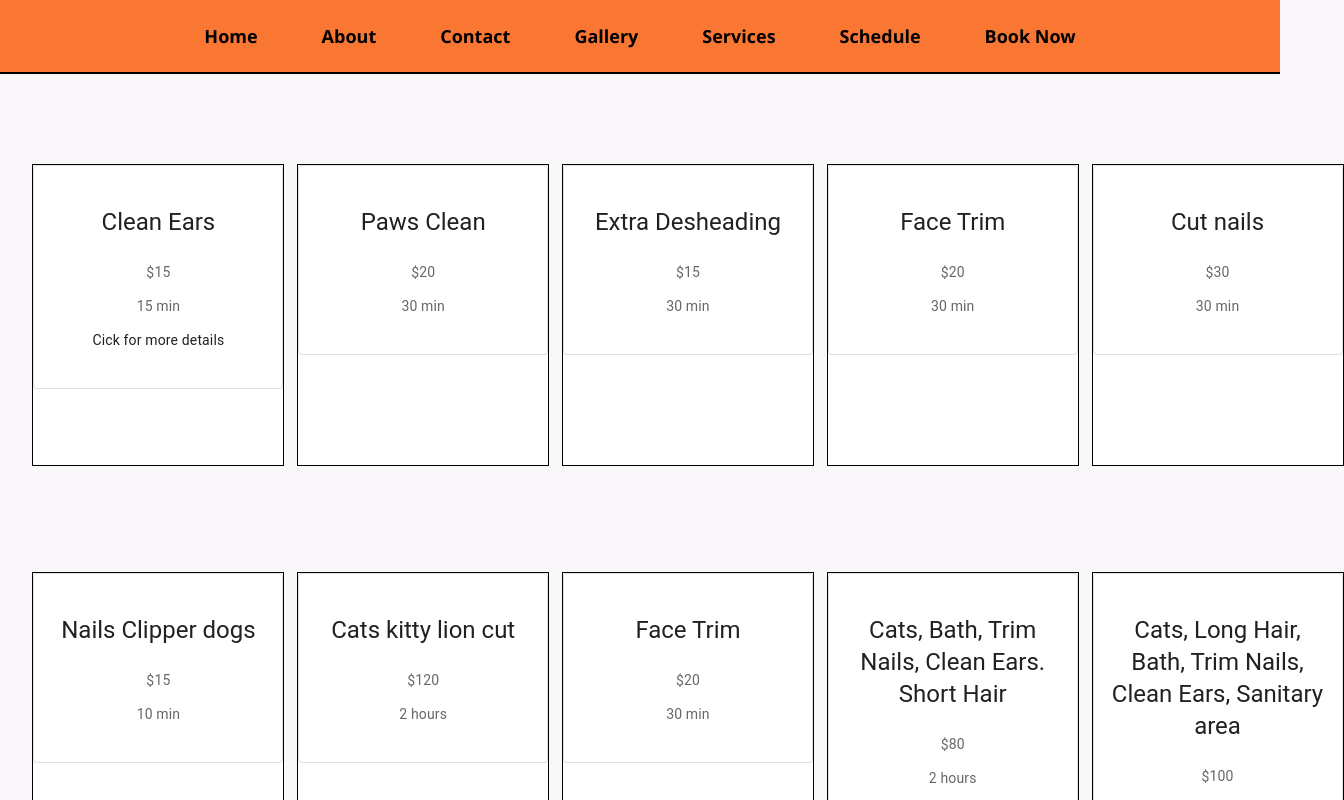
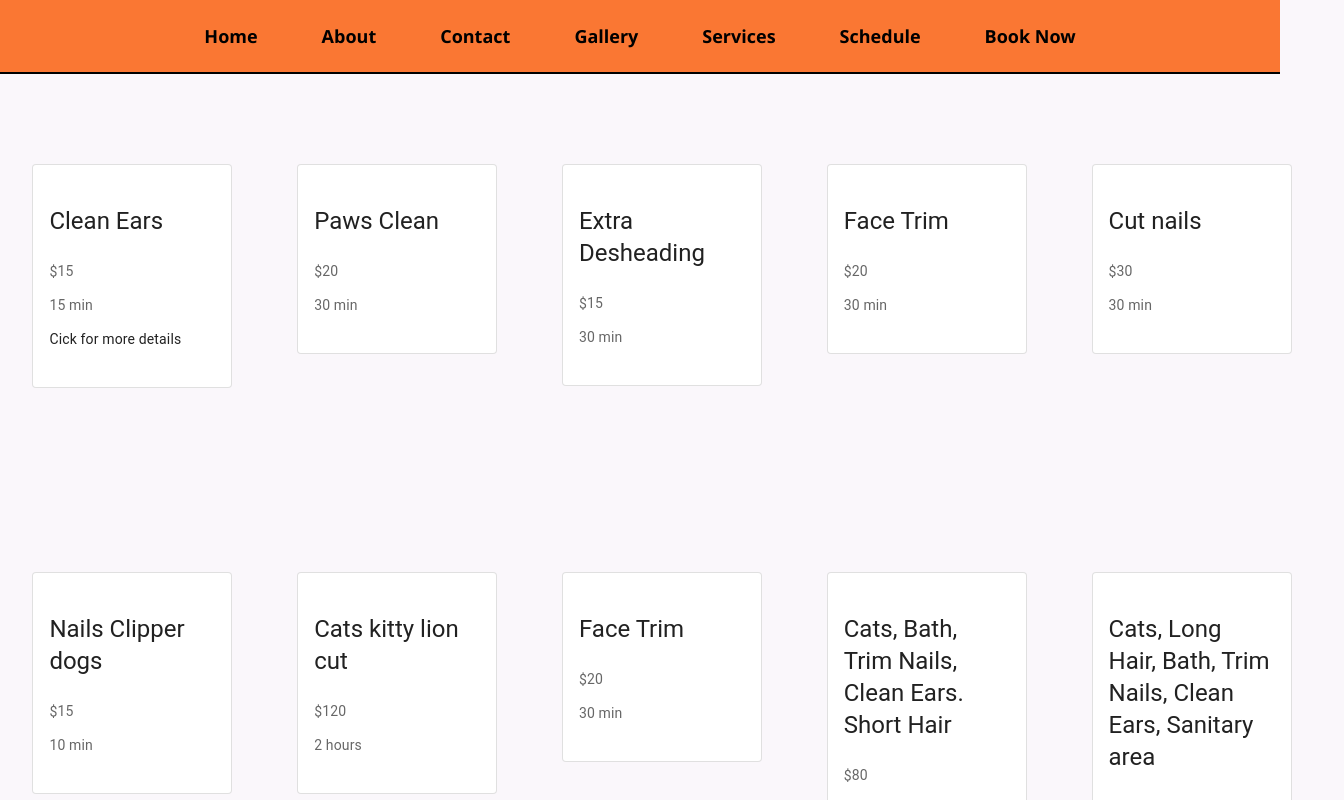
Before and after one commit to chromeshock/astoria-grooming-holsitic-spa, a React (Create React App) app: page /Services in a window 1280 px wide. Shown: the top 800 px of the page, 1344 px wide, since content can reach past the window. Built offline with nearby package versions, Linux system fonts and the light colour scheme.

Commit message:
services layout change

```diff
--- a/src/components/App.css
+++ b/src/components/App.css
@@ -45,29 +45,27 @@ h1 {
 
 .services-grid {
     display: grid;
-    grid-template-columns: repeat(5 , 0.2fr);
+    grid-template-columns: repeat(5, .2fr);
+
 }
 
 .card-container {
-  perspective: 1000px;
-  position: relative;
-  margin: 5em 1.8em 1em 1.8em;
+  transition: height 0.3s ease-in-out;
+  overflow: hidden;
+  margin: 5em 1em 1em 1em;
   height: 300px;
-  width: 200px;
 }
 
-.card-container .card-flip.flipped {
-  transform: rotateY(180deg); /* Added hover effect */
-      box-shadow: 0 8px 16px 0 rgba(0, 0, 0, 0.2), 0 6px 20px 0 rgba(0, 0, 0, 0.19);
-
+.card-container.expanded {
+  height: auto; /* Height auto when expanded */
 }
 
-.card-flip {
-  width: 250px;
-  height: 300px;
-  position: absolute;
-  transform-style: preserve-3d;
-  transition: transform 0.5s;
+/*cards formatting*/
+.card-container .MuiCardContent-root {
+  max-height: 5%;
+  border: 1px solid black;
+  text-align: center;
+  padding: 5px;
 }
 
 .card-front,
@@ -76,20 +74,16 @@ h1 {
   width: 100%;
   height:inherit;
   backface-visibility: hidden;
-  text-align: center;
-  border: 1px solid;
   background-color: white;
+  z-index: 1;
+
 }
 
 .card-back {
   transform: rotateY(180deg);
+  position: absolute;
+
 }
-
-/*
-.service-card .MuiTypography-root {
-    font-size: 24px;
-}
-*/
 
 /*photo gallery container*/
 .enlarge {
--- a/src/components/ServicesCard.js
+++ b/src/components/ServicesCard.js
@@ -4,18 +4,16 @@ import CardContent from '@mui/material/CardContent';
 import Typography from '@mui/material/Typography';
 import { useState } from'react';
 
+
 function ServiceCard({ service }) {
-  const [isFlipped, setFlipped] = useState(false);
+  const [isExpanded, setExpanded] = useState(false);
 
-  const handleFlip = () => {
-    setFlipped(!isFlipped);
+  const handleExpand = () => {
+    setExpanded(!isExpanded);
   };
 
   return (
-    <div className="card-container" onClick= {handleFlip}>
-      <div className={`card-flip ${isFlipped ? 'flipped' : ''}`}>
-        <div className="card-front">
-          <div className="service-card">
+    <div className={`card-container ${isExpanded ? 'expanded' : ''}`} onClick={handleExpand}>
       <Card variant="outlined">
         <CardContent>
           <Typography variant="h5" component="div">
@@ -30,23 +28,13 @@ function ServiceCard({ service }) {
           <Typography variant="body2" component="div">
            <p>{service.details}</p>
           </Typography>
-              </CardContent>
-            </Card>
-          </div>
-        </div> {/* This closing div tag was missing */}
-        <div className="card-back">
-          <Card variant="outlined">
-            <CardContent>
-              <Typography variant="h5" component="div">
-               <p>More Details</p>
-              </Typography>
+          {isExpanded && (
             <Typography variant="body2" color="textSecondary">
               <p>{service.descriptions}</p>
             </Typography>
+          )}
         </CardContent>
       </Card>
-        </div>
-      </div>
     </div>
   );
 }
```
Lines whose indentation alone changed are shown as unchanged.
